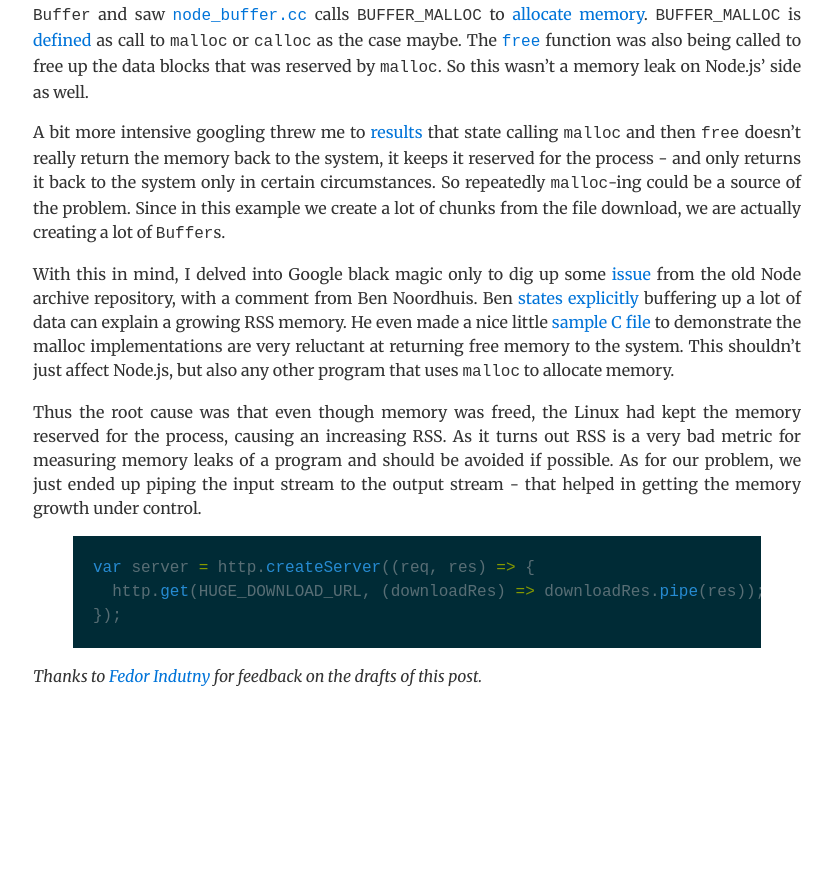
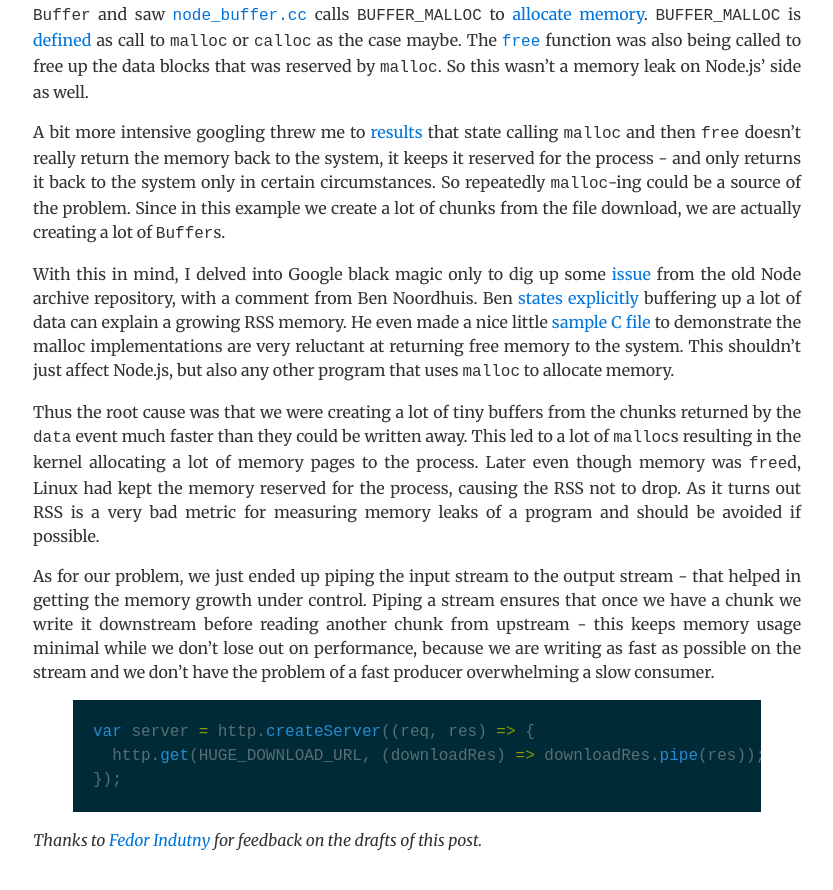
Before and after one commit to ngsankha/ngsankha.github.io, a Jekyll site: the page built from _posts/2016-03-31-malloc-and-rss-memory.md, in a window 1280 px wide and 900 px high, scrolled down 1158 px. Shown: the top 890 px of the window, without its empty margins (223-1056 px from the left). Built offline with Jekyll 4.4.1, drawn with Linux system fonts in a browser that asks for light colours; before the commit the page ends 1894 px from its top, so only the background shows below that.

Commit message:
clearer explanation

```diff
--- a/_posts/2016-03-31-malloc-and-rss-memory.md
+++ b/_posts/2016-03-31-malloc-and-rss-memory.md
@@ -33,7 +33,9 @@ A bit more intensive googling threw me to [results](http://stackoverflow.com/que
 
 With this in mind, I delved into Google black magic only to dig up some [issue](https://github.com/nodejs/node-v0.x-archive/issues/4217) from the old Node archive repository, with a comment from Ben Noordhuis. Ben [states explicitly](https://github.com/nodejs/node-v0.x-archive/issues/4217#issuecomment-9926227) buffering up a lot of data can explain a growing RSS memory. He even made a nice little [sample C file](https://gist.github.com/bnoordhuis/3983624) to demonstrate the malloc implementations are very reluctant at returning free memory to the system. This shouldn't just affect Node.js, but also any other program that uses `malloc` to allocate memory.
 
-Thus the root cause was that even though memory was freed, the Linux had kept the memory reserved for the process, causing an increasing RSS. As it turns out RSS is a very bad metric for measuring memory leaks of a program and should be avoided if possible. As for our problem, we just ended up piping the input stream to the output stream - that helped in getting the memory growth under control.
+Thus the root cause was that we were creating a lot of tiny buffers from the chunks returned by the `data` event much faster than they could be written away. This led to a lot of `malloc`s resulting in the kernel allocating a lot of memory pages to the process. Later even though memory was `free`d, Linux had kept the memory reserved for the process, causing the RSS not to drop. As it turns out RSS is a very bad metric for measuring memory leaks of a program and should be avoided if possible.
+
+As for our problem, we just ended up piping the input stream to the output stream - that helped in getting the memory growth under control. Piping a stream ensures that once we have a chunk we write it downstream before reading another chunk from upstream - this keeps memory usage minimal while we don't lose out on performance, because we are writing as fast as possible on the stream and we don't have the problem of a fast producer overwhelming a slow consumer.
 
 {% highlight javascript %}
 var server = http.createServer((req, res) => {
```
